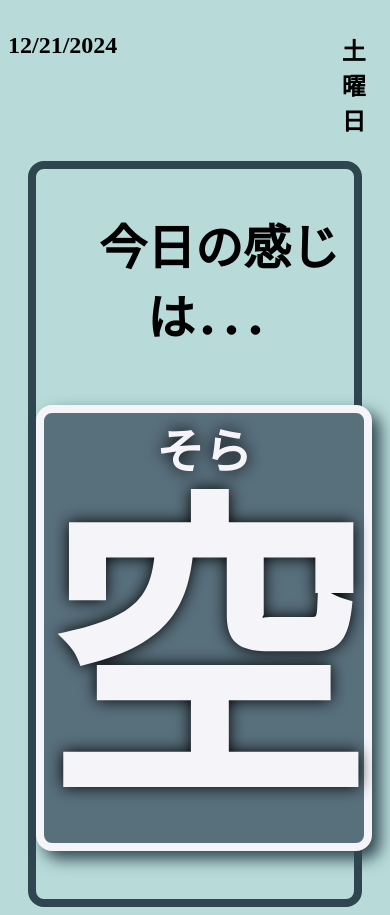
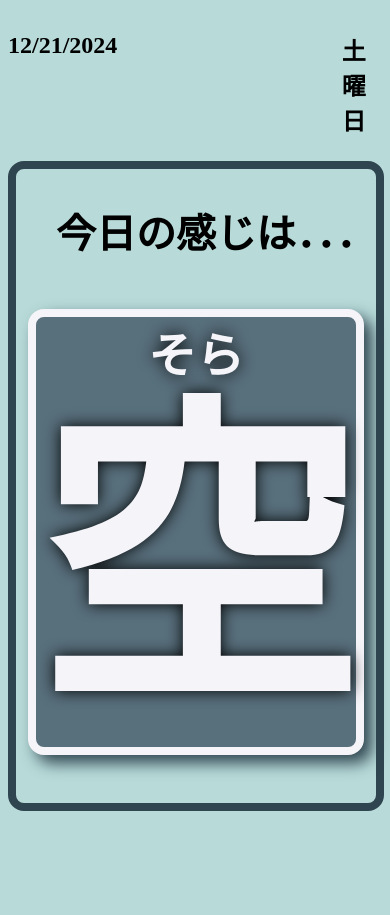
Before and after one commit to yuzu-and-blueberry/Kanji-Of-The-Day-App, a plain HTML site: page index.html in a window 390 px wide. After the commit the page ends 844 px from the top, so only its background shows below. Drawn offline with Linux system fonts and the light colour scheme.

Commit message:
Fixing the aspect ratio for mobile devices

```diff
--- a/style.css
+++ b/style.css
@@ -12,13 +12,13 @@ body {
 h1 {
     padding:0 0 0 1em;
     text-align: center;
-    font-size:3em;
+    font-size:2.5em;
     font-weight:bolder;
 }
 
 .kanjibox {
     border: 0.5em solid #2F4550;
-    width:85%;
+    width:360px;
     margin: 0 auto;
     border-radius:1em;
     display:flex;
```
